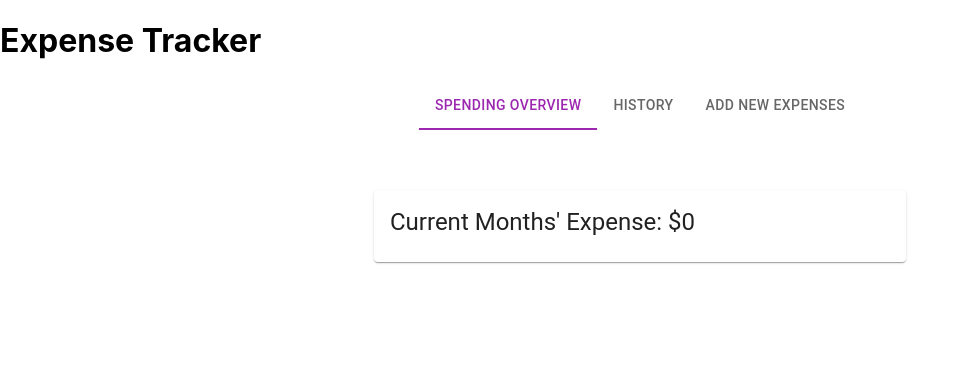
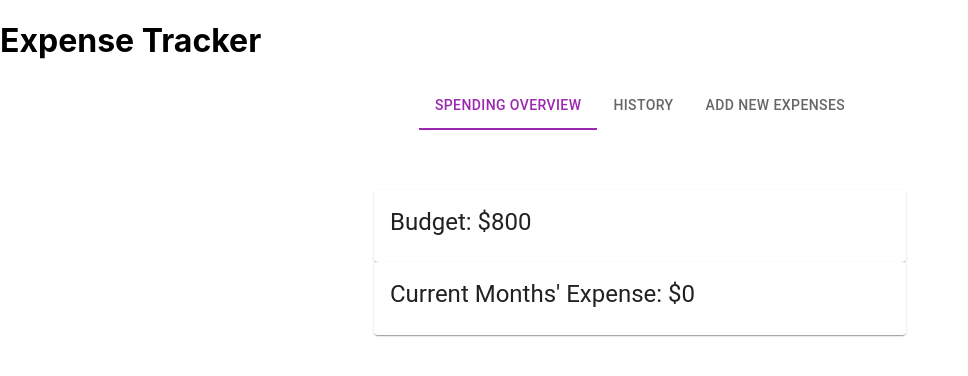
Before and after one commit to kgicheha/expense-tracker-app, a React (Create React App) app in the folder client/: page / in a window 1280 px wide. Shown: the top 376 px of the page, without its empty margins (0-968 px from the left). Built offline with nearby package versions, Linux system fonts and the light colour scheme; no server answers.

Commit message:
added total cost functionality

```diff
--- a/client/src/components/NewExpenses.js
+++ b/client/src/components/NewExpenses.js
@@ -24,8 +24,13 @@ function NewExpenses() {
   const [isEdited, setIsEdited] = useState(false);
   const [editedId, setEditedId] = useState(null);
 
+  const [totalCost, setTotalCost] = useState(0);
+
   const handleClick = () => {
     let d = new Date(date).toLocaleDateString("en-US");
+    setTotalCost(totalCost + parseFloat(cost));
+    console.log(totalCost);
+
     if (!isEdited) {
       setNewExpense([
         ...newExpense,
@@ -53,7 +58,7 @@ function NewExpenses() {
 
   const handlePostExpense = async () => {
     try {
-      console.log("I was clicked!")
+      console.log("I was clicked!");
       // Make a POST request to your backend endpoint
       await axios.post("/expenses", newExpense);
 
@@ -70,6 +75,13 @@ function NewExpenses() {
   const onDelete = (id) => {
     const newnewExpense = newExpense.filter((exp) => exp.id !== id);
     setNewExpense(newnewExpense);
+
+    const deletedVal = newExpense.find((exp) => exp.id === id);
+    let deletedArray = deletedVal.val.split(" ");
+
+    let slicedCost = deletedArray[1].slice(1);
+
+    setTotalCost(totalCost - slicedCost);
   };
 
   const handleEdit = (id) => {
@@ -85,6 +97,7 @@ function NewExpenses() {
     setCost(slicedCost);
     setNewExpense(newnewExpense);
     setIsEdited(true);
+    setTotalCost(totalCost - slicedCost);
   };
 
   const useStyles = styled({
@@ -160,10 +173,10 @@ function NewExpenses() {
       {newExpense.length === 0 ? (
         " "
       ) : (
+        <>
           <Typography variant="h4" component="h4">
             Monthly Expenses
           </Typography>
-      )}
 
           <List>
             {newExpense.map((exp) => {
@@ -197,12 +210,20 @@ function NewExpenses() {
               );
             })}
           </List>
-      {newExpense.length === 0 ? (
-        " "
-      ) : (
-        <Button variant="contained" size="large" onClick={handlePostExpense}>
+
+          <>
+            <Typography variant="h4" component="h4">
+              Total Cost: ${totalCost}
+            </Typography>
+            <Button
+              variant="contained"
+              size="large"
+              onClick={handlePostExpense}
+            >
               SUBMIT
             </Button>
+          </>
+        </>
       )}
     </Container>
   );
--- a/client/src/components/Overview.js
+++ b/client/src/components/Overview.js
@@ -31,7 +31,6 @@ function Overview({ expenses }) {
     const previousYear = currentMonth === 1 ? currentYear - 1 : currentYear;
 
     return exps.filter((expense) => {
-
       const expenseDate = new Date(expense.date);
       const expenseMonth = expenseDate.getMonth() + 1; // Adding 1 since getMonth() returns 0-based month
       const expenseYear = expenseDate.getFullYear();
@@ -61,6 +60,28 @@ function Overview({ expenses }) {
             <Grid item xs container direction="column" spacing={2}>
               <Grid item xs>
                 <Typography gutterBottom variant="h5" component="div">
+                  Budget: $800
+                </Typography>
+              </Grid>
+            </Grid>
+          </Grid>
+        </Grid>
+      </Paper>
+      <Paper
+        sx={{
+          p: 2,
+          margin: "auto",
+          maxWidth: 500,
+          flexGrow: 1,
+          backgroundColor: (theme) =>
+            theme.palette.mode === "dark" ? "#1A2027" : "#fff",
+        }}
+      >
+        <Grid container spacing={2}>
+          <Grid item xs={12} lg container>
+            <Grid item xs container direction="column" spacing={2}>
+              <Grid item xs>
+                <Typography gutterBottom variant="h5" component="div">
                   Current Months' Expense: ${currentMonthExpenseTotal}
                 </Typography>
               </Grid>
```
Lines whose indentation alone changed are shown as unchanged.
